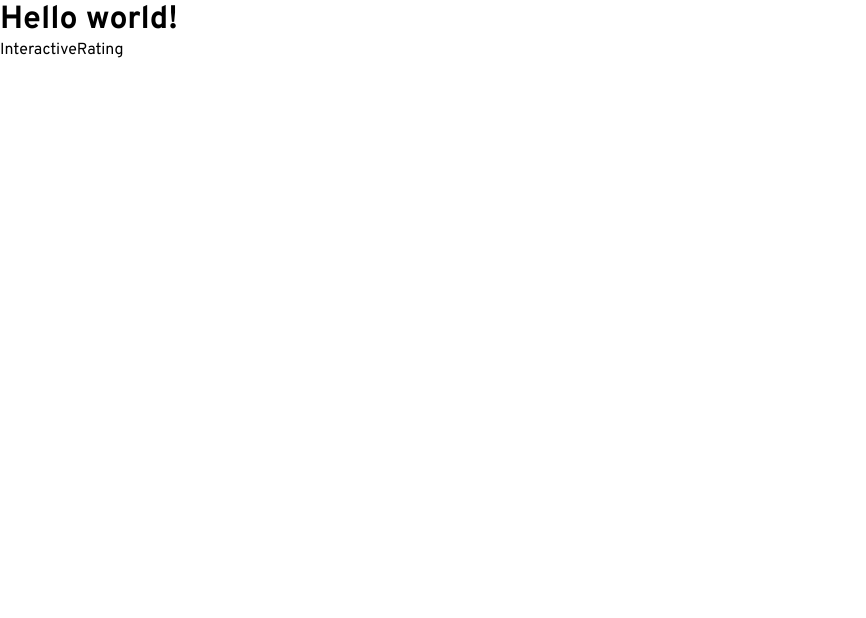
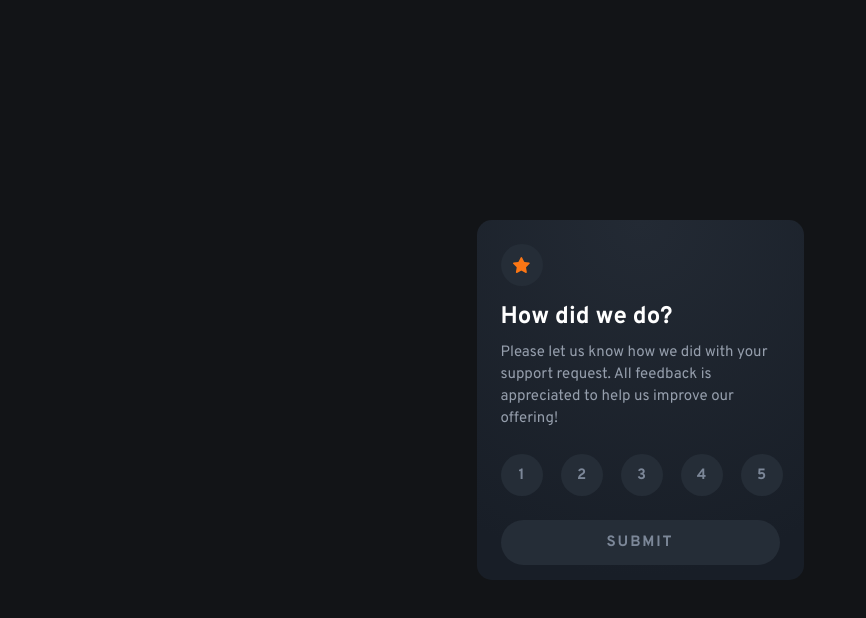
Before and after one commit to Hugomndez/interactive-rating-component, a Next.js app: page / in a window 1280 px wide. Shown: the top 618 px of the page, without its empty margins (0-866 px from the left). Built offline with nearby package versions, Linux system fonts and the light colour scheme.

Commit message:
feat: add interactiveRating form

```diff
--- a/package.json
+++ b/package.json
@@ -11,7 +11,8 @@
   "dependencies": {
     "next": "12.3.1",
     "react": "18.2.0",
-    "react-dom": "18.2.0"
+    "react-dom": "18.2.0",
+    "react-hook-form": "7.37.0"
   },
   "devDependencies": {
     "@types/node": "18.11.0",
--- a/src/components/InteractiveRating/InteractiveRating.module.css
+++ b/src/components/InteractiveRating/InteractiveRating.module.css
@@ -0,0 +1,117 @@
+.card {
+  width: 327px;
+  height: 360px;
+  padding: 24px;
+  border-radius: 15px;
+  background: radial-gradient(
+    98.96% 98.96% at 50% 0%,
+    #232a34 0%,
+    #181e27 100%
+  );
+}
+
+.form {
+  display: flex;
+  flex-direction: column;
+}
+
+.formIcon {
+  display: grid;
+  place-items: center;
+  width: 42px;
+  height: 42px;
+  margin-block-end: 16px;
+  border-radius: 50%;
+  background-color: var(--Dark-Blue);
+}
+
+.form h1 {
+  margin-block-end: 10px;
+  font-style: normal;
+  font-weight: 700;
+  font-size: 2.4rem;
+  line-height: 3rem;
+  color: var(--White);
+}
+
+.form p {
+  margin-block-end: 24px;
+  font-style: normal;
+  font-weight: 400;
+  font-size: var(--Paragraph);
+  line-height: 2.2rem;
+  color: var(--Light-Grey);
+}
+
+.form fieldset {
+  margin-block-end: 24px;
+  display: flex;
+  gap: 18px;
+  border: none;
+}
+
+.form input[type='radio'] {
+  display: none;
+}
+
+.form label {
+  display: grid;
+  place-items: center;
+  width: 42px;
+  height: 42px;
+  border-radius: 50%;
+  font-family: inherit;
+  font-style: normal;
+  font-weight: 700;
+  font-size: var(--Paragraph);
+  color: var(--Medium-Grey);
+  background-color: var(--Dark-Blue);
+  cursor: pointer;
+}
+
+.form label:focus,
+.form label:hover {
+  color: var(--White);
+  background-color: var(--Medium-Grey);
+}
+
+.form label:has(input[type='radio']:checked) {
+  color: var(--White);
+  background-color: var(--Orange);
+}
+
+.required {
+  color: red;
+}
+
+.form input[type='submit'] {
+  width: 279px;
+  height: 45px;
+  font-family: inherit;
+  font-style: normal;
+  font-weight: 700;
+  font-size: var(--Paragraph);
+  line-height: 1.8rem;
+  letter-spacing: 1.86667px;
+  text-transform: uppercase;
+  border: none;
+  border-radius: 22.5px;
+  color: var(--White);
+  background-color: var(--Orange);
+  cursor: pointer;
+}
+
+.form input[type='submit']:focus,
+.form input[type='submit']:hover {
+  background-color: hsl(25, 97%, 53%, 0.9);
+}
+
+.form input[type='submit']:active {
+  color: var(--Orange);
+  background-color: var(--White);
+}
+
+.form input[type='submit']:disabled {
+  color: var(--Medium-Grey);
+  background-color: var(--Dark-Blue);
+}
--- a/src/components/InteractiveRating/InteractiveRating.tsx
+++ b/src/components/InteractiveRating/InteractiveRating.tsx
@@ -1,5 +1,60 @@
+import styles from './InteractiveRating.module.css';
+import { useForm, SubmitHandler } from 'react-hook-form';
+import { useState } from 'react';
+
+type Inputs = {
+  rating: string;
+};
+
+const ratings = [1, 2, 3, 4, 5];
+
 const InteractiveRating = () => {
-  return <div>InteractiveRating</div>;
+  const [rating, setRating] = useState<null | string>(null);
+
+  const {
+    register,
+    handleSubmit,
+    formState: { isDirty },
+  } = useForm<Inputs>();
+
+  const onSubmit: SubmitHandler<Inputs> = data => setRating(data.rating);
+
+  return (
+    <div className={styles.card}>
+      {rating ? (
+        <p>Rating: {rating}</p>
+      ) : (
+        <form className={styles.form} onSubmit={handleSubmit(onSubmit)}>
+          <span className={styles.formIcon}>
+            <svg width='17' height='16' xmlns='http://www.w3.org/2000/svg'>
+              <path
+                d='m9.067.43 1.99 4.031c.112.228.33.386.58.422l4.45.647a.772.772 0 0 1 .427 1.316l-3.22 3.138a.773.773 0 0 0-.222.683l.76 4.431a.772.772 0 0 1-1.12.813l-3.98-2.092a.773.773 0 0 0-.718 0l-3.98 2.092a.772.772 0 0 1-1.119-.813l.76-4.431a.77.77 0 0 0-.222-.683L.233 6.846A.772.772 0 0 1 .661 5.53l4.449-.647a.772.772 0 0 0 .58-.422L7.68.43a.774.774 0 0 1 1.387 0Z'
+                fill='#FC7614'
+              />
+            </svg>
+          </span>
+          <h1>How did we do?</h1>
+          <p>
+            Please let us know how we did with your support request. All
+            feedback is appreciated to help us improve our offering!
+          </p>
+          <fieldset>
+            {ratings.map((rating, idx) => (
+              <label key={idx}>
+                {rating}
+                <input
+                  type='radio'
+                  value={rating}
+                  {...register('rating', { required: true })}
+                />
+              </label>
+            ))}
+          </fieldset>
+          <input type='submit' disabled={!isDirty} />
+        </form>
+      )}
+    </div>
+  );
 };
 
 export default InteractiveRating;
--- a/src/pages/index.tsx
+++ b/src/pages/index.tsx
@@ -16,7 +16,6 @@ const Home: NextPage = () => {
         />
       </Head>
       <main>
-        <h1>Hello world!</h1>
         <InteractiveRating />
       </main>
     </>
--- a/src/styles/globals.css
+++ b/src/styles/globals.css
@@ -31,6 +31,11 @@ html {
 }
 
 body {
+  width: 100%;
+  height: 100vh;
+  display: grid;
+  place-items: center;
   font-family: var(--Primary-FF);
   font-size: 1.6rem;
+  background-color: var(--Very-Dark-Blue);
 }
```
Also changed, not shown: 1 other file (tests, documents, lock files or other folders).
